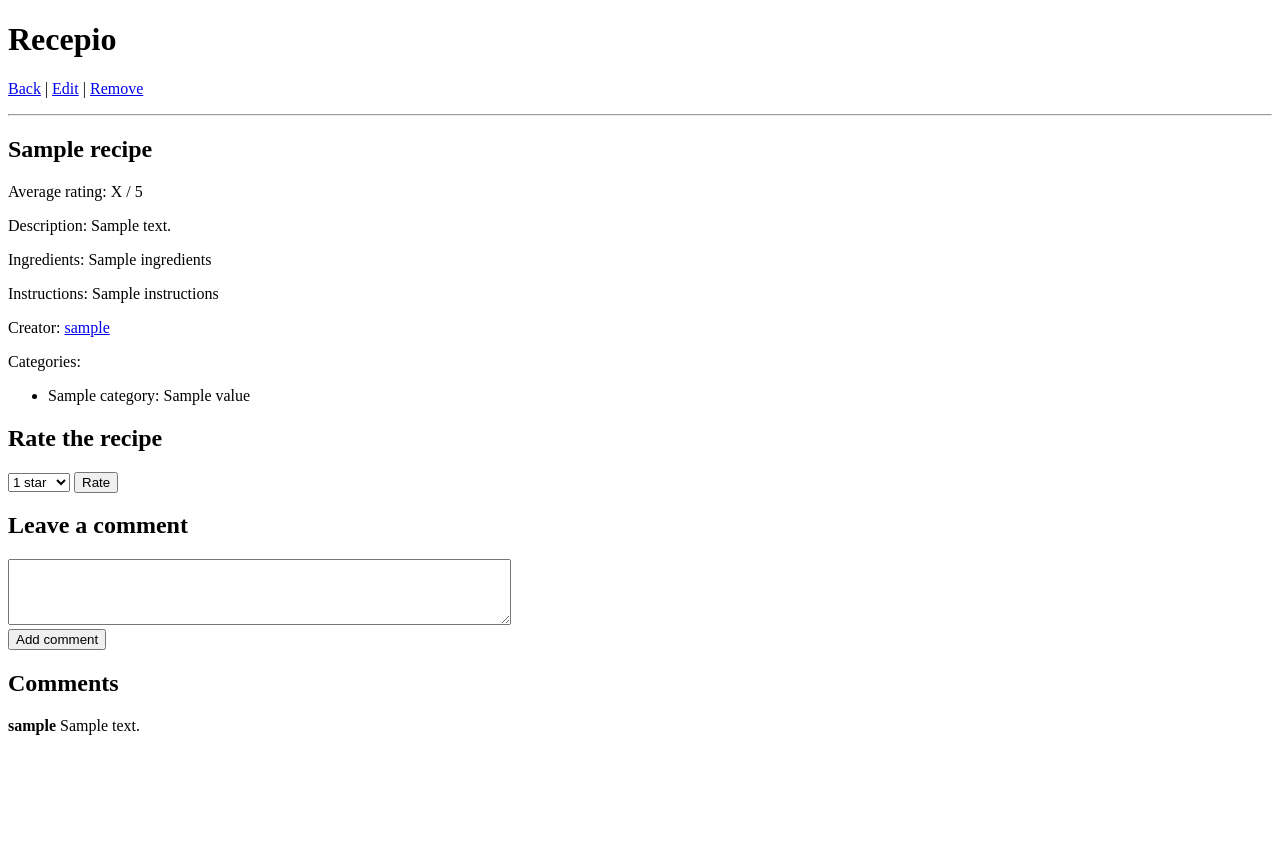
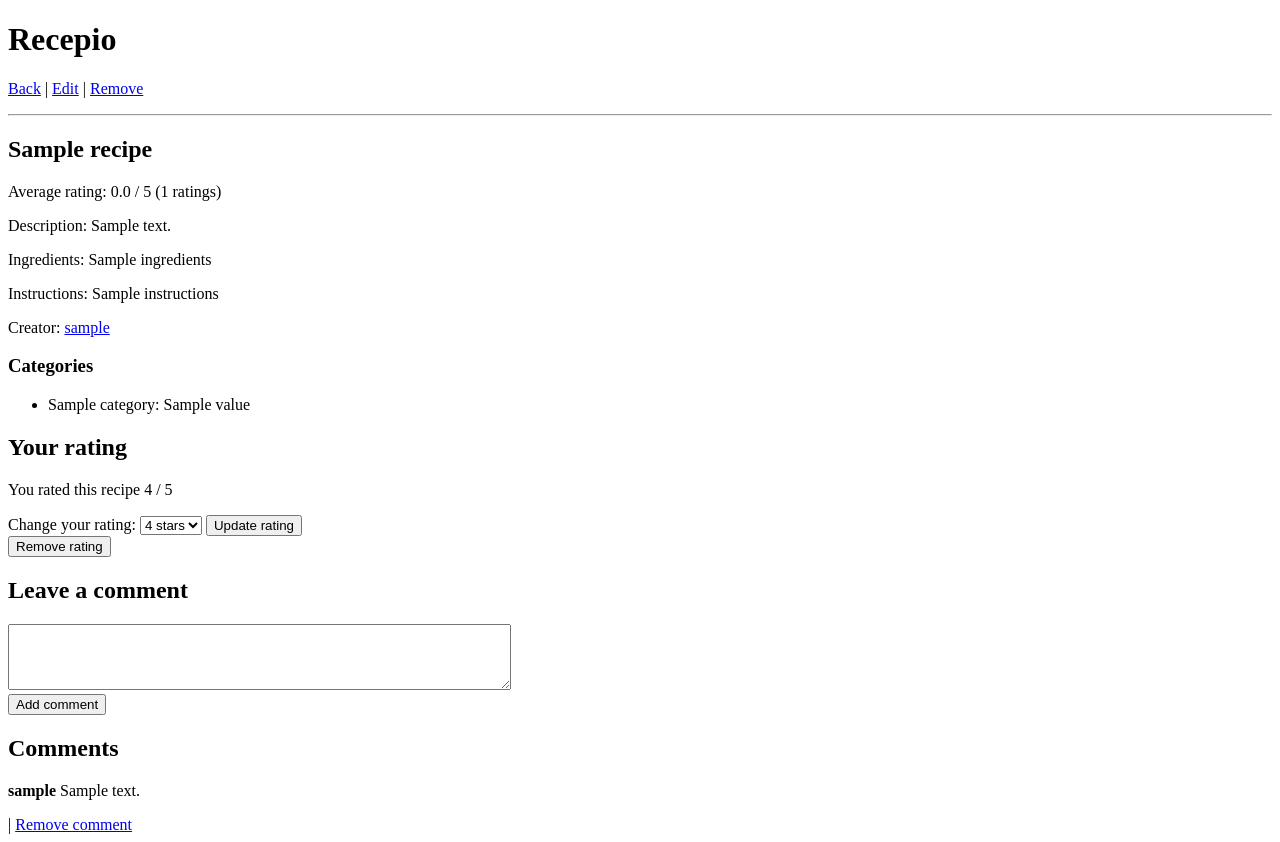
Before and after one commit to dopamiini/food-recipes, a Flask app: template templates/show_recipe.html in a window 1280 px wide. Before the commit the page ends 735 px from the top, so only its background shows below. Run offline with Flask 3, Linux system fonts and the light colour scheme; the visitor is signed in with stand-in values (Sample User, id 1); the template is opened without the code that fills it: most values are stand-ins (such as "Sample title", 1, 10 or a date in 2020).

Commit message:
Added add, update, remove ratings. Added add, remove comments. Fixed db tables by adding ON DELETE CASCADE.

```diff
--- a/app.py
+++ b/app.py
@@ -142,6 +142,37 @@ def create_comment():
 
     return redirect("/recipe/" + recipe_id)
 
+
+@app.route("/create_rating", methods=["POST"])
+def create_rating():
+    if not session.get("user_id"):
+        abort(403)
+
+    recipe_id = request.form.get("recipe_id", type=int)
+    rating = request.form.get("rating", type=int)
+
+    if recipe_id is None or rating is None:
+        abort(400)
+
+    if not 1 <= rating <= 5:
+        abort(400)
+
+    recipe = recipes.get_recipe(recipe_id)
+    if not recipe:
+        abort(404)
+
+    user_id = session["user_id"]
+
+    # A user may only rate a recipe once.
+    existing_rating = recipes.get_user_rating(recipe_id, user_id)
+    if existing_rating:
+        abort(409, description="You have already rated this recipe.")
+
+    recipes.add_rating(recipe_id, user_id, rating)
+
+    return redirect("/recipe/" + str(recipe_id))
+
+
 @app.route("/find_recipe")
 def find_recipe():
     query = request.args.get("query")
@@ -151,6 +182,7 @@ def find_recipe():
         query = ""
         results = []
     return render_template("find_recipe.html", query=query, results=results)
+
 
 @app.route("/recipe/<int:recipe_id>")
 def show_recipe(recipe_id):
@@ -162,7 +194,26 @@ def show_recipe(recipe_id):
     categories = recipes.get_categories(recipe_id)
     comments = recipes.get_comments(recipe_id)
 
-    return render_template("show_recipe.html", recipe=recipe, categories=categories, comments=comments)
+    ratings = recipes.get_ratings(recipe_id)
+    average_rating, rating_count = recipes.get_rating(recipe_id)
+
+    user_rating = None
+    if session.get("user_id"):
+        user_rating = recipes.get_user_rating(
+            recipe_id, session["user_id"]
+        )
+
+    return render_template(
+        "show_recipe.html",
+        recipe=recipe,
+        categories=categories,
+        comments=comments,
+        ratings=ratings,
+        average_rating=average_rating,
+        rating_count=rating_count,
+        user_rating=user_rating
+    )
+
 
 @app.route("/edit_recipe/<int:recipe_id>")
 def edit_recipe(recipe_id):
@@ -228,6 +279,7 @@ def update_recipe():
 
     return redirect("/recipe/" + str(recipe_id))
 
+
 @app.route("/remove_recipe/<int:recipe_id>", methods=["GET", "POST"])
 def remove_recipe(recipe_id):
     require_login()
@@ -251,3 +303,92 @@ def remove_recipe(recipe_id):
             return redirect("/")
         else:
             return redirect("/recipe/" + str(recipe_id))
+
+
+@app.route("/edit_rating", methods=["POST"])
+def edit_rating():
+    if not session.get("user_id"):
+        abort(403)
+
+    rating_id = request.form.get("rating_id", type=int)
+    rating = request.form.get("rating", type=int)
+
+    if rating_id is None or rating is None:
+        abort(400)
+
+    if not 1 <= rating <= 5:
+        abort(400)
+
+    user_id = session["user_id"]
+
+    # Find the rating before editing it
+    existing_rating = recipes.get_rating_by_id(rating_id)
+
+    if not existing_rating:
+        abort(404)
+
+    # Only the owner can edit the rating
+    if existing_rating[1] != user_id:
+        abort(403)
+
+    recipe_id = existing_rating[0]
+
+    recipes.update_rating(rating_id, user_id, rating)
+
+    return redirect("/recipe/" + str(recipe_id))
+
+
+@app.route("/remove_rating", methods=["POST"])
+def remove_rating():
+    if not session.get("user_id"):
+        abort(403)
+
+    rating_id = request.form.get("rating_id", type=int)
+
+    if rating_id is None:
+        abort(400)
+
+    user_id = session["user_id"]
+
+    # Find the rating before removing it
+    existing_rating = recipes.get_rating_by_id(rating_id)
+
+    if not existing_rating:
+        abort(404)
+
+    # Only the owner can remove the rating
+    if existing_rating[1] != user_id:
+        abort(403)
+
+    recipe_id = existing_rating[0]
+
+    recipes.remove_rating(rating_id, user_id)
+
+    return redirect("/recipe/" + str(recipe_id))
+
+
+@app.route("/remove_comment/<int:comment_id>", methods=["GET", "POST"])
+def remove_comment(comment_id):
+    require_login()
+
+    comment = recipes.get_comment_by_id(comment_id)
+
+    if not comment:
+        abort(404)
+
+    if comment["user_id"] != session.get("user_id"):
+        abort(403)
+
+    if request.method == "GET":
+        return render_template("remove_comment.html", comment=comment)
+
+    if request.method == "POST":
+        check_csrf()
+
+        if "remove" in request.form:
+            recipes.remove_comment(comment_id, session["user_id"])
+            print("Redirecting to:", "/recipe/" + str(comment["recipe_id"]))
+            return redirect("/recipe/" + str(comment["recipe_id"]))
+        else:
+            print("Redirecting to:", "/recipe/" + str(comment["recipe_id"]))
+            return redirect("/recipe/" + str(comment["recipe_id"]))
--- a/schema.sql
+++ b/schema.sql
@@ -11,14 +11,15 @@ CREATE TABLE recipes (
     description TEXT NOT NULL,
     ingredients TEXT NOT NULL,
     instructions TEXT NOT NULL,
-    FOREIGN KEY (user_id) REFERENCES users(id)
+    FOREIGN KEY (user_id) REFERENCES users(id) ON DELETE CASCADE
 );
 
 CREATE TABLE recipe_categories (
     id INTEGER PRIMARY KEY,
-    recipe_id INTEGER REFERENCES recipes,
+    recipe_id INTEGER,
     category TEXT,
     value TEXT
+    FOREIGN KEY (recipe_id) REFERENCES recipes(id)
 );
 
 CREATE TABLE categories (
@@ -29,15 +30,19 @@ CREATE TABLE categories (
 
 CREATE TABLE comments (
     id INTEGER PRIMARY KEY,
-    recipe_id INTEGER NOT NULL REFERENCES recipes(id),
-    user_id INTEGER NOT NULL REFERENCES users(id),
+    recipe_id INTEGER NOT NULL,
+    user_id INTEGER NOT NULL,
     comment TEXT NOT NULL
+    FOREIGN KEY (recipe_id) REFERENCES recipes(id) ON DELETE CASCADE,
+    FOREIGN KEY (user_id) REFERENCES users(id) ON DELETE CASCADE
 );
 
 CREATE TABLE ratings (
     id INTEGER PRIMARY KEY,
-    recipe_id INTEGER NOT NULL REFERENCES recipes(id),
-    user_id INTEGER NOT NULL REFERENCES users(id),
-    rating INTEGER NOT NULL,
+    recipe_id INTEGER NOT NULL,
+    user_id INTEGER NOT NULL,
+    rating INTEGER NOT NULL CHECK (rating BETWEEN 1 AND 5),
     UNIQUE(recipe_id, user_id)
+    FOREIGN KEY (recipe_id) REFERENCES recipes(id) ON DELETE CASCADE,
+    FOREIGN KEY (user_id) REFERENCES users(id) ON DELETE CASCADE
 );
--- a/templates/show_recipe.html
+++ b/templates/show_recipe.html
@@ -1,3 +1,4 @@
+
 <!DOCTYPE html>
 <html>
 
@@ -8,6 +9,7 @@
 
 <body>
   <h1>Recepio</h1>
+
   <p>
     <a href="/">Back</a>
     {% if session.user_id == recipe.user_id %}
@@ -15,61 +17,145 @@
       | <a href="/remove_recipe/{{ recipe.id }}">Remove</a>
     {% endif %}
   </p>
+
   <hr>
+
   <h2>{{ recipe.title }}</h2>
-  <p>Average rating: X / 5</p>
+
   <p>
-    Description: {{recipe.description}}
+    Average rating:
+    {% if rating_count %}
+      {{ "%.1f"|format(average_rating) }} / 5
+      ({{ rating_count }} ratings)
+    {% else %}
+      No ratings yet
+    {% endif %}
   </p>
+
   <p>
-    Ingredients: {{recipe.ingredients}}
+    Description: {{ recipe.description }}
   </p>
+
   <p>
-    Instructions: {{recipe.instructions}}
+    Ingredients: {{ recipe.ingredients }}
   </p>
+
   <p>
-    Creator: <a href="/user/{{ recipe.user_id }}">{{ recipe.username }}</a>
+    Instructions: {{ recipe.instructions }}
   </p>
+
+  <p>
+    Creator:
+    <a href="/user/{{ recipe.user_id }}">{{ recipe.username }}</a>
+  </p>
+
   {% if categories %}
-  <p>
-    Categories:
+    <h3>Categories</h3>
     <ul>
       {% for group in categories %}
-      <li>{{ group.category }}: {{ group.value }}</li>
+        <li>{{ group.category }}: {{ group.value }}</li>
       {% endfor %}
     </ul>
-  </p>
   {% endif %}
+
   {% if session.user_id %}
-    <h2>Rate the recipe</h2>
-    <form action="/create_rating" method="POST">
-      <input type="hidden" name="csrf_token" value="{{ session.csrf_token }}">
-      <input type="hidden" name="recipe_id" value="{{ recipe.id }}">
-      <select name="rating">
-        <option value="1">1 star</option>
-        <option value="2">2 stars</option>
-        <option value="3">3 stars</option>
-        <option value="4">4 stars</option>
-        <option value="5">5 stars</option>
-      </select>
-      <input type="submit" value="Rate">
-    </form>
+
+    {% if user_rating %}
+      <h2>Your rating</h2>
+
+      <p>You rated this recipe {{ user_rating.rating }} / 5</p>
+
+      <form action="/edit_rating" method="POST">
+        <input type="hidden" name="csrf_token"
+               value="{{ session.csrf_token }}">
+        <input type="hidden" name="rating_id"
+               value="{{ user_rating.id }}">
+
+        <label for="edit_rating">Change your rating:</label>
+
+        <select id="edit_rating" name="rating" required>
+          {% for score in range(1, 6) %}
+            <option value="{{ score }}"
+              {% if score == user_rating.rating %}selected{% endif %}>
+              {{ score }} star{% if score != 1 %}s{% endif %}
+            </option>
+          {% endfor %}
+        </select>
+
+        <input type="submit" value="Update rating">
+      </form>
+
+      <form action="/remove_rating" method="POST">
+        <input type="hidden" name="csrf_token"
+               value="{{ session.csrf_token }}">
+        <input type="hidden" name="rating_id"
+               value="{{ user_rating.id }}">
+
+        <input type="submit" value="Remove rating">
+      </form>
+
+    {% else %}
+      <h2>Rate the recipe</h2>
+
+      <form action="/create_rating" method="POST">
+        <input type="hidden" name="csrf_token"
+               value="{{ session.csrf_token }}">
+        <input type="hidden" name="recipe_id"
+               value="{{ recipe.id }}">
+
+        <label for="rating">Choose a score:</label>
+
+        <select id="rating" name="rating" required>
+          <option value="">Select a rating</option>
+          {% for score in range(1, 6) %}
+            <option value="{{ score }}">
+              {{ score }} star{% if score != 1 %}s{% endif %}
+            </option>
+          {% endfor %}
+        </select>
+
+        <input type="submit" value="Rate">
+      </form>
+    {% endif %}
+
     <h2>Leave a comment</h2>
+
     <form action="/create_comment" method="POST">
-      <textarea name="comment" rows="4" cols="60" required></textarea>
+      <textarea name="comment" rows="4" cols="60"
+                required></textarea>
       <br>
-      <input type="hidden" name="recipe_id" value="{{ recipe.id }}">
-      <input type="hidden" name="csrf_token" value="{{ session.csrf_token }}">
+
+      <input type="hidden" name="recipe_id"
+             value="{{ recipe.id }}">
+      <input type="hidden" name="csrf_token"
+             value="{{ session.csrf_token }}">
+
       <input type="submit" value="Add comment">
     </form>
+
+  {% else %}
+    <p>
+      <a href="/login">Log in</a> to rate this recipe or leave a comment.
+    </p>
   {% endif %}
-  <h2>Comments</h2>
-  {% for comment in comments %}
+
+<h2>Comments</h2>
+
+{% for comment in comments %}
+  <div>
     <p>
       <strong>{{ comment.username }}</strong>
       {{ comment.comment }}
     </p>
-  {% endfor %}
+
+  {% if session.user_id == comment.user_id %}
+  | <a href="/remove_comment/{{ comment.id }}">Remove comment</a>
+  {% endif %}
+  </div>
+{% else %}
+  <p>No comments yet.</p>
+{% endfor %}
+
 </body>
 
 </html>
```
Also changed, not shown: db.py (+24 -10 lines), recipes.py (+69 -6 lines), templates/remove_comment.html (added, +28 -0 lines).
